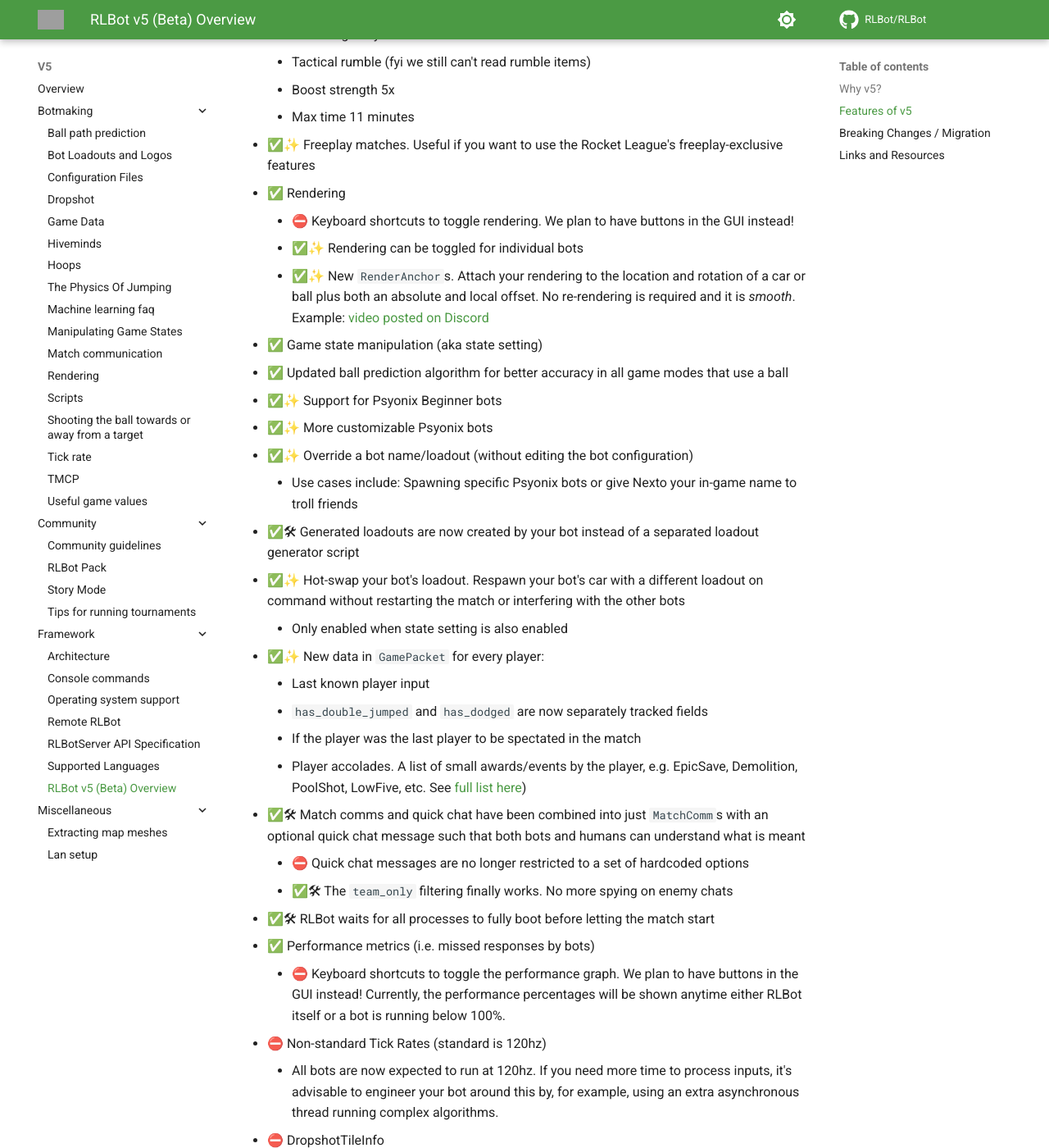
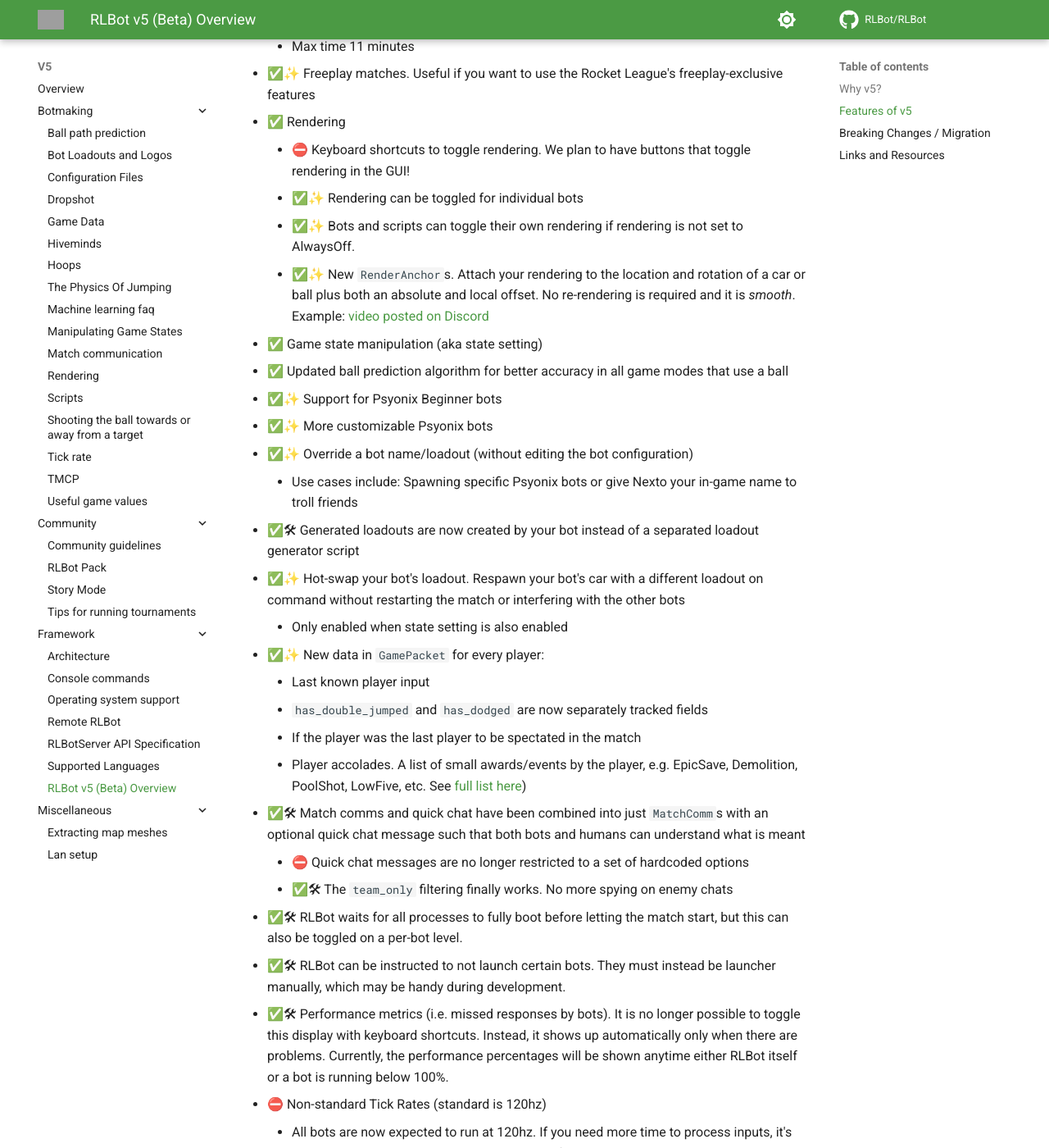
Before and after one commit to RLBot/wiki, an MkDocs documentation site: the page built from docs/v5/framework/v5.md, in a window 1280 px wide and 1400 px high, scrolled down 2668 px. Shown: the whole window at 82% size. Built offline with MkDocs 1.6.1 and Material for MkDocs 9.7.7, drawn with Linux system fonts in a browser that asks for light colours; comment, search, counter and statistics services are not loaded; some of the changed text lies outside the part shown; grey boxes are pictures that could not be loaded.

Commit message:
Update v5 info

```diff
--- a/docs/v5/framework/v5.md
+++ b/docs/v5/framework/v5.md
@@ -7,8 +7,7 @@
 However, RLBot v5 is now about feature-complete and people can start adopting it.
 Note that the various language interfaces are currently in development and may be unstable.
 
-!!! info "Getting started"
-    The GUI, RLBotServer, a developer-focused quick-start video, as well as links to the language interfaces can be found at the [WIP front-page of RLBot v5](https://rlbot.org/v5/).
+Windows Installer: [DOWNLOAD](https://github.com/RLBot/launcher/releases/tag/installer)
 
 Any updates to RLBot v5 beta and the language interfaces will be announced in the [RLBot Discord #annoucements](https://discord.com/channels/348658686962696195/352588748401410049) channel.
 
@@ -69,7 +68,7 @@
 - ✅ Hiveminds
 - ✅ Scripts
 - ✅🛠 The bot configuration's `python_file` has been replaced with `run_command` and `run_command_linux`
-    - 🟨 On Linux, if `run_command_linux` isn't specified, v5 will attempt to run `run_command` under Wine
+    - ✅ On Linux, if `run_command_linux` isn't specified, v5 will attempt to run `run_command` under Wine
 - ✅✨ Multi-ball support for when there's more/less than 1 ball in a game
 - ✅✨ New mutator options
     - A Knockout match can be started
@@ -84,8 +83,9 @@
     - Max time 11 minutes
 - ✅✨ Freeplay matches. Useful if you want to use the Rocket League's freeplay-exclusive features
 - ✅ Rendering
-    - ⛔ Keyboard shortcuts to toggle rendering. We plan to have buttons in the GUI instead!
+    - ⛔ Keyboard shortcuts to toggle rendering. We plan to have buttons that toggle rendering in the GUI!
     - ✅✨ Rendering can be toggled for individual bots
+    - ✅✨ Bots and scripts can toggle their own rendering if rendering is not set to AlwaysOff.
     - ✅✨ New `RenderAnchor`s. Attach your rendering to the location and rotation of a car or ball
     plus both an absolute and local offset. No re-rendering is required and it is _smooth_.
     Example: [video posted on Discord](https://discord.com/channels/348658686962696195/423167304956903428/1254229014084714577)
@@ -109,9 +109,9 @@
     message such that both bots and humans can understand what is meant
     - ⛔ Quick chat messages are no longer restricted to a set of hardcoded options
     - ✅🛠 The `team_only` filtering finally works. No more spying on enemy chats
-- ✅🛠 RLBot waits for all processes to fully boot before letting the match start
-- ✅ Performance metrics (i.e. missed responses by bots)
-    - ⛔ Keyboard shortcuts to toggle the performance graph. We plan to have buttons in the GUI instead!
+- ✅🛠 RLBot waits for all processes to fully boot before letting the match start, but this can also be toggled on a per-bot level.
+- ✅🛠 RLBot can be instructed to not launch certain bots. They must instead be launcher manually, which may be handy during development.
+- ✅🛠 Performance metrics (i.e. missed responses by bots). It is no longer possible to toggle this display with keyboard shortcuts. Instead, it shows up automatically only when there are problems.
     Currently, the performance percentages will be shown anytime either RLBot itself or a bot is running below 100%.
 - ⛔ Non-standard Tick Rates (standard is 120hz)
     - All bots are now expected to run at 120hz. If you need more time to process inputs, it's advisable to
```
Also changed, not shown: other parts of docs/v5/framework/v5.md (+1 -1 lines).
